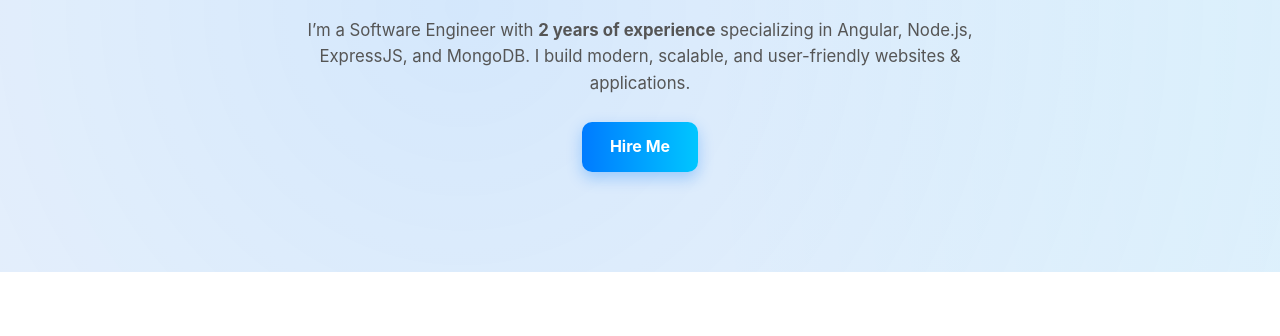
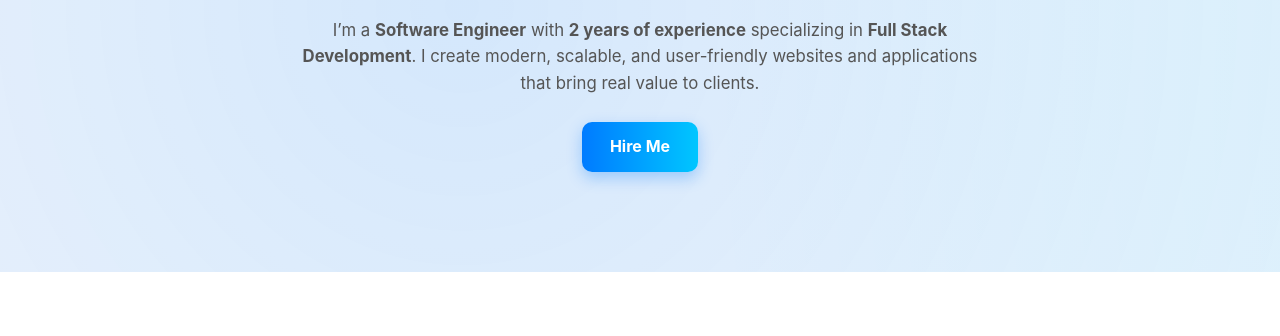
Before and after one commit to engrd2023/Portfolio, a plain HTML site: page index.html in a window 1280 px wide. Shown: the part 332-668 px from the top of the page. Drawn offline with nearby package versions, Linux system fonts and the light colour scheme.

Commit message:
Enhanced User Experience

```diff
--- a/index.html
+++ b/index.html
@@ -29,9 +29,9 @@
     <div class="container">
       <h1>Hi, I’m <span class="highlight">John Dexter Dionson</span></h1>
       <h2>Full Stack Engineer</h2>
-      <p>
-        I’m a Software Engineer with <b>2 years of experience</b> specializing in Angular, Node.js, ExpressJS, and MongoDB.
-        I build modern, scalable, and user-friendly websites & applications.
+        <p>
+      I’m a <b>Software Engineer</b> with <b>2 years of experience</b> specializing in <b>Full Stack Development</b>.
+      I create modern, scalable, and user-friendly websites and applications that bring real value to clients.
       </p>
       <a href="#contact" class="btn">Hire Me</a>
     </div>
```
